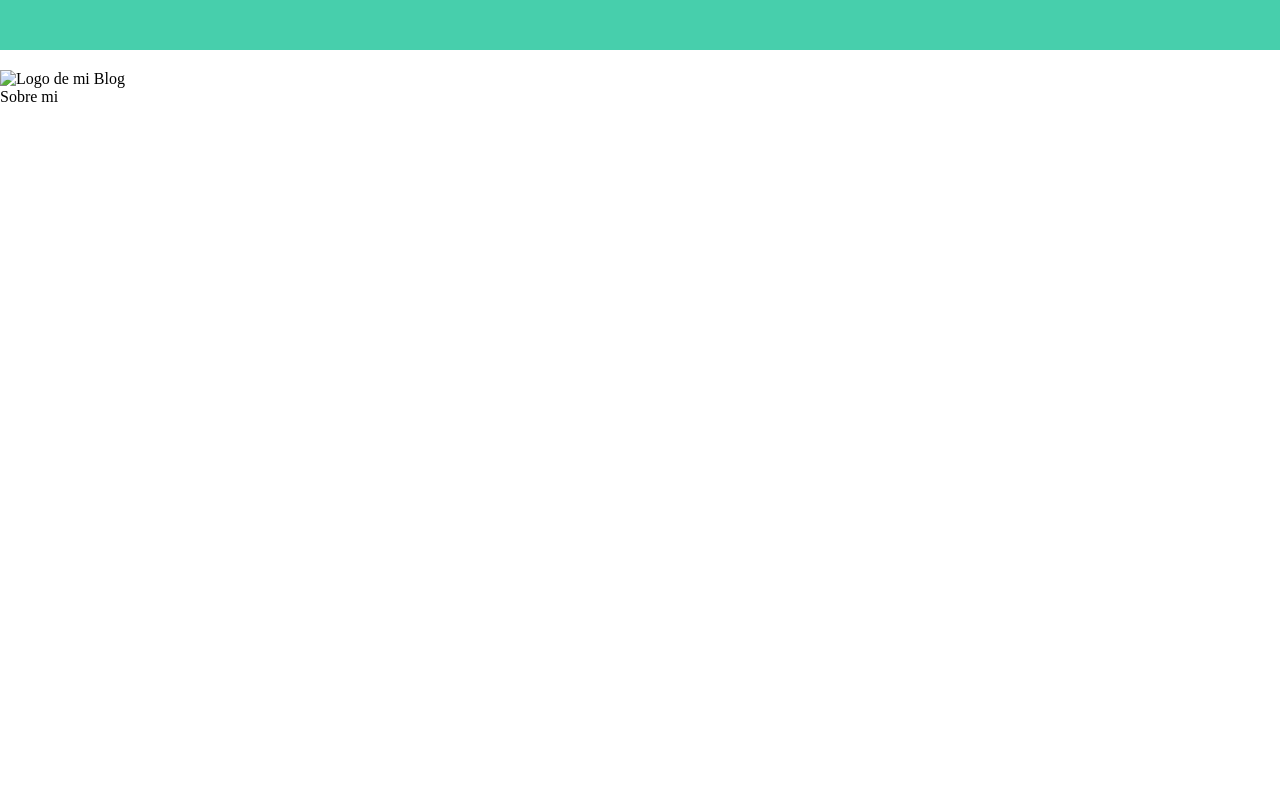
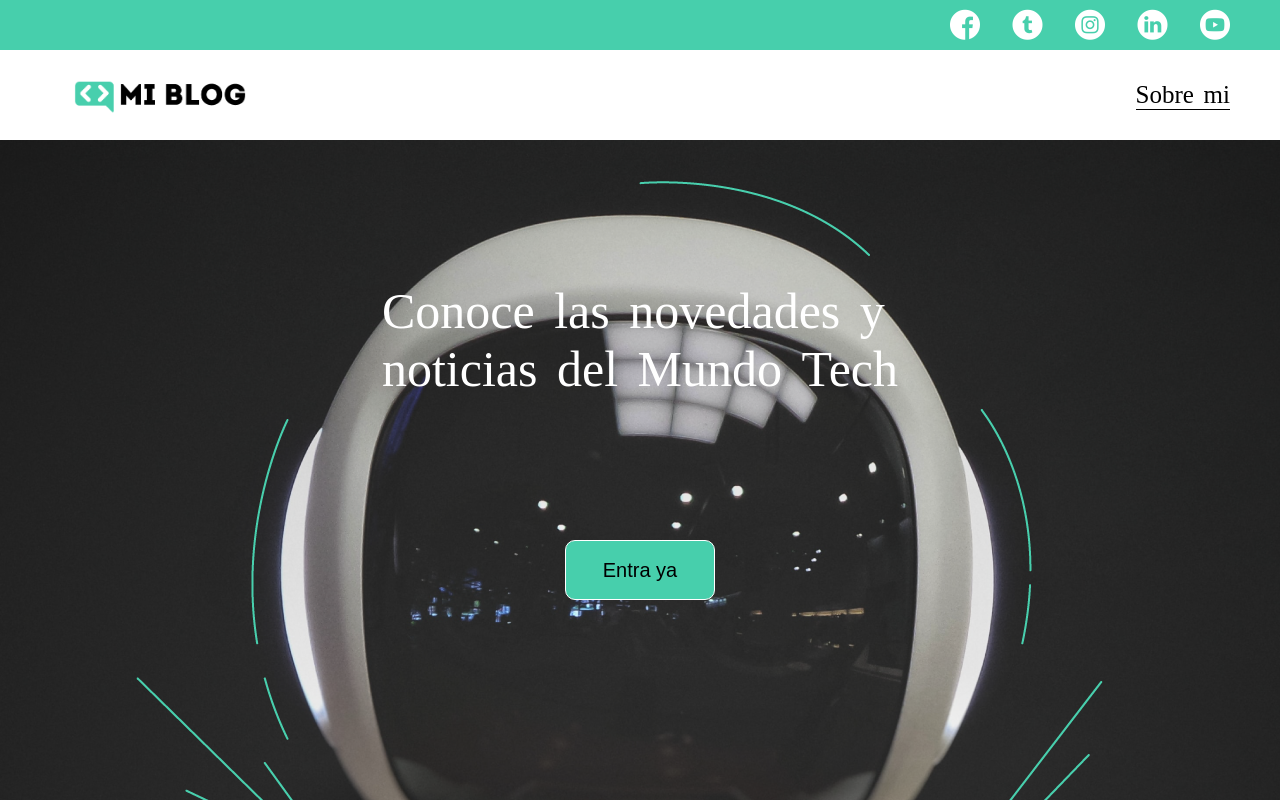
Before and after one commit to Andres-Castro-C/Maquetacion_CSS, a plain HTML site: page index.html in a window 1280 px wide. Drawn offline with Linux system fonts and the light colour scheme.

Commit message:
Ajustes y estilos de main en Index

```diff
--- a/css/main.css
+++ b/css/main.css
@@ -7,10 +7,11 @@ body{
     bottom: 0;
     left: 0;
     right: 0;
+    font-family: Flaticon;
 }
 
 :root{
-    --color: #47cfac;
+    --color-verde: #47cfac;
 }
 
 a{
@@ -30,16 +31,84 @@ header .header-icons-container{
     width: 100%;
     height: 50px;
     display: grid;
-    background-color: var(--color);
+    background-color: var(--color-verde);
 }
 
 header .header-icons-container .icons{
     width: 300px;
     height: auto;
     display: flex;
+    justify-content: space-between;
     justify-items: flex-end;
+    justify-self: end;
     align-items: center;
-    justify-content: space-between;
-    justify-self: end;
     margin-right: 50px;
 }
+
+header .icons span{
+    color: white;
+}
+
+nav{
+    display: grid;
+    grid-template-columns: 1fr 1fr;
+    height: 90px;
+}
+
+nav .nav-logo-container{
+    margin-left: 50px;
+}
+
+nav .nav-logo-container img{
+    width: 220px;
+    margin-top: 10px;
+}
+
+nav .profile-link{
+    display: flex;
+    align-items: center;
+    justify-content: flex-end;
+    margin-right: 50px;
+}
+
+nav .profile-link a{
+    color: black;
+    border-bottom: 1px solid black;
+    font-size: 25px;
+}
+
+main{
+    width: 100%;
+    height: 100%;
+    display: grid;
+    grid-template-rows: 1fr 1fr;
+    background-image: url(../assets/img/Cover.png);
+    background-position: center;
+}
+
+main .main-text-container{
+    color: white;
+    display: flex;
+    place-content: center;
+    align-items: center;
+}
+
+main .main-text-container h2{
+    font-size: 50px;
+    font-weight:500;
+}
+
+main .main-button{
+    display: flex;
+    place-content: center;
+}
+
+main .main-button button{
+    background-color:  var(--color-verde);
+    width: 150px;
+    height: 60px;
+    border-radius: 10px;
+    border: 1px solid white;
+    font-size: 20px;
+    color: black;
+}
--- a/index.html
+++ b/index.html
@@ -6,6 +6,7 @@
     <meta name="viewport" content="width=device-width, initial-scale=1.0">
     <title>Mi Blog</title>
     <link rel="stylesheet" href="css/main.css">
+    <link rel="stylesheet" href="css/font/flaticon.css">
 </head>
 <body>
     <header>
@@ -15,16 +16,16 @@
                     <span class="flaticon-001-facebook"> </span>
                 </a>
                 <a href="">
-                    <span> </span>
+                    <span class="flaticon-002-twitter"> </span>
                 </a>
                 <a href="">
-                    <span> </span>
+                    <span class="flaticon-011-instagram"> </span>
                 </a>
                 <a href="">
-                    <span> </span>
+                    <span class="flaticon-010-linkedin"> </span>
                 </a>
                 <a href="">
-                    <span> </span>
+                    <span class="flaticon-008-youtube"> </span>
                 </a>
             </div>
         </section>
@@ -32,7 +33,7 @@
         <nav>
             <section class="nav-logo-container">
                 <a href="">
-                    <img src="" alt="Logo de mi Blog">
+                    <img src="./assets/img/Logo-negro.png" alt="Logo de mi Blog">
                 </a>
             </section>
 
@@ -43,7 +44,14 @@
     </header>
 
     <main>
+        <section class="main-text-container">
+            <h2>Conoce las novedades y</br> noticias del
+                Mundo Tech</h2>
+        </section>
 
+        <section class="main-button">
+            <button>Entra ya</button>
+        </section>
     </main>
 </body>
 </html>
```
